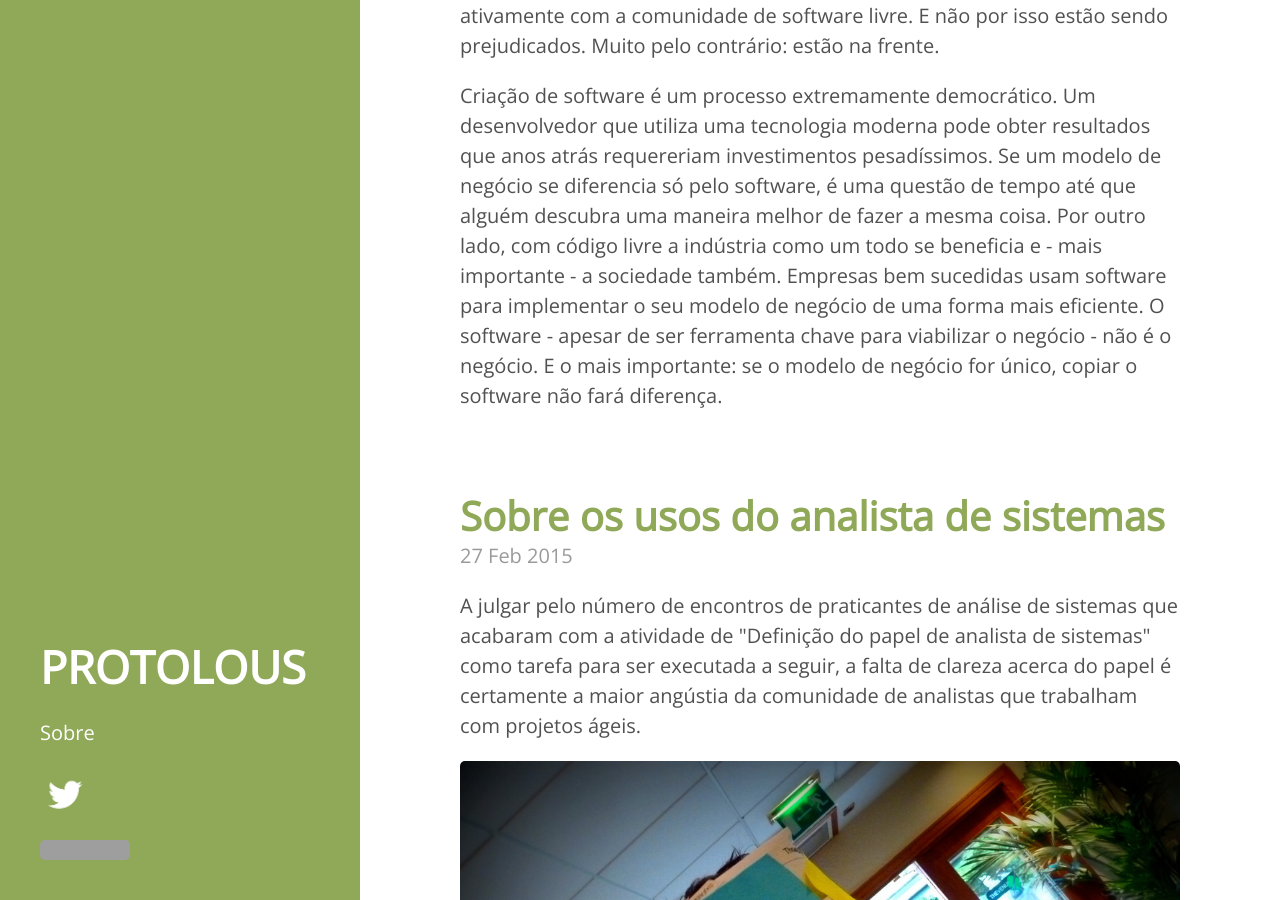
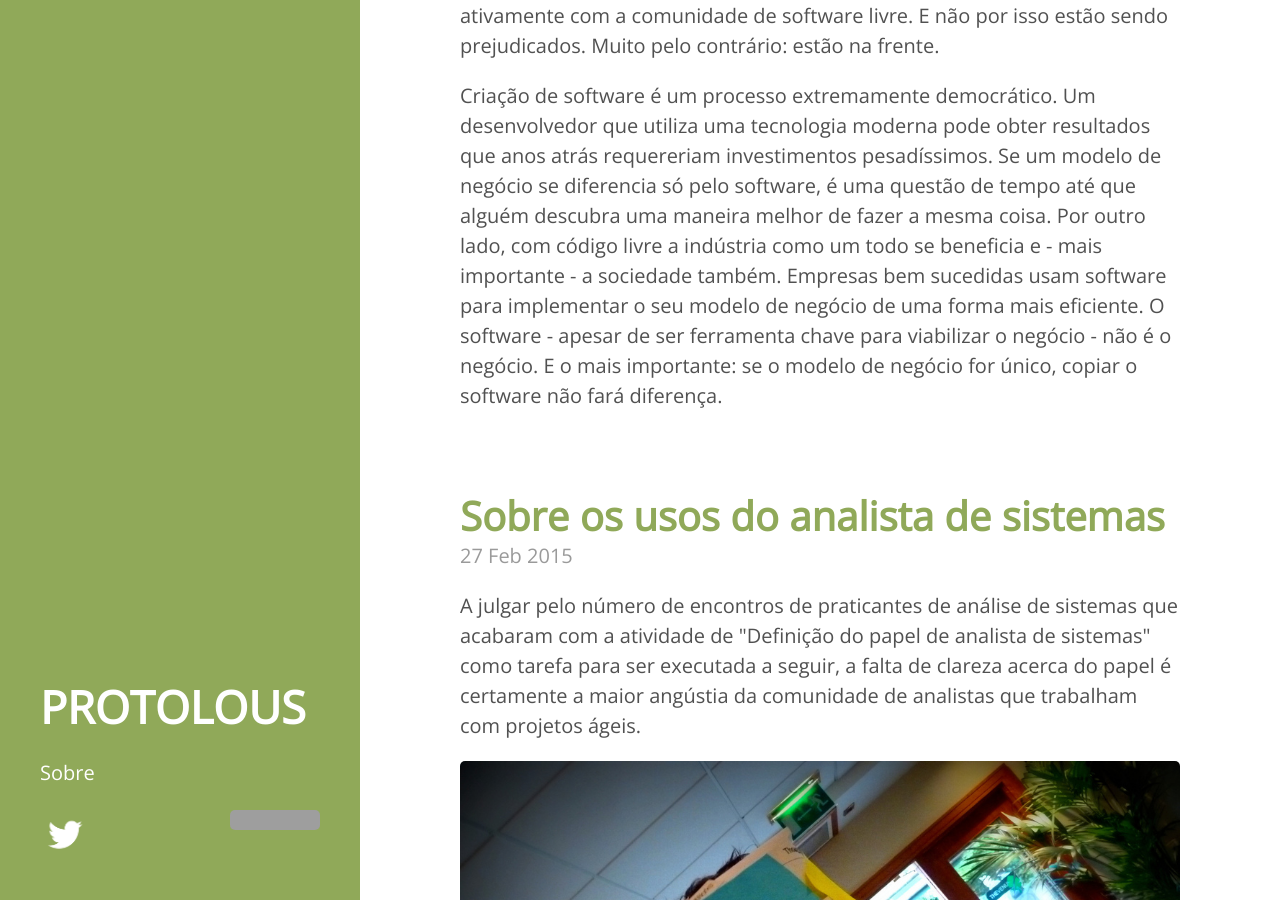
Before and after one commit to lqust/lqust.github.io, a Jekyll site: the page built from index.html, in a window 1280 px wide and 900 px high, scrolled down 389 px. Built offline with Jekyll 4.4.1, drawn with Linux system fonts in a browser that asks for light colours; the list of posts is cut into pages by our own code; grey boxes are pictures that could not be loaded.

Commit message:
Mostrando logo do Twitter e do Creative Commons lado a lado'

```diff
--- a/_includes/sidebar.html
+++ b/_includes/sidebar.html
@@ -28,8 +28,8 @@
     </nav>
 
 	<div>
-	<a href="https://twitter.com/protolous"><img style="height: 50px; width: 50px" src="{{ site.baseurl }}public/TwitterLogo_white.png"></a>
-        <a rel="license" href="http://creativecommons.org/licenses/by-nc-sa/4.0/"><img alt="Este obra está licenciado com uma Licença Creative Commons Atribuição-NãoComercial-CompartilhaIgual 4.0 Internacional" style="border-width:0" src="https://i.creativecommons.org/l/by-nc-sa/4.0/88x31.png" /></a>
+	<a href="https://twitter.com/protolous"><img style="float:left; height: 50px; width: 50px" src="{{ site.baseurl }}public/TwitterLogo_white.png"></a>
+        <a rel="license" href="http://creativecommons.org/licenses/by-nc-sa/4.0/"><img style="float:right" alt="Este obra está licenciado com uma Licença Creative Commons Atribuição-NãoComercial-CompartilhaIgual 4.0 Internacional" style="border-width:0" src="https://i.creativecommons.org/l/by-nc-sa/4.0/88x31.png" /></a>
 	</div>
 
 
```
